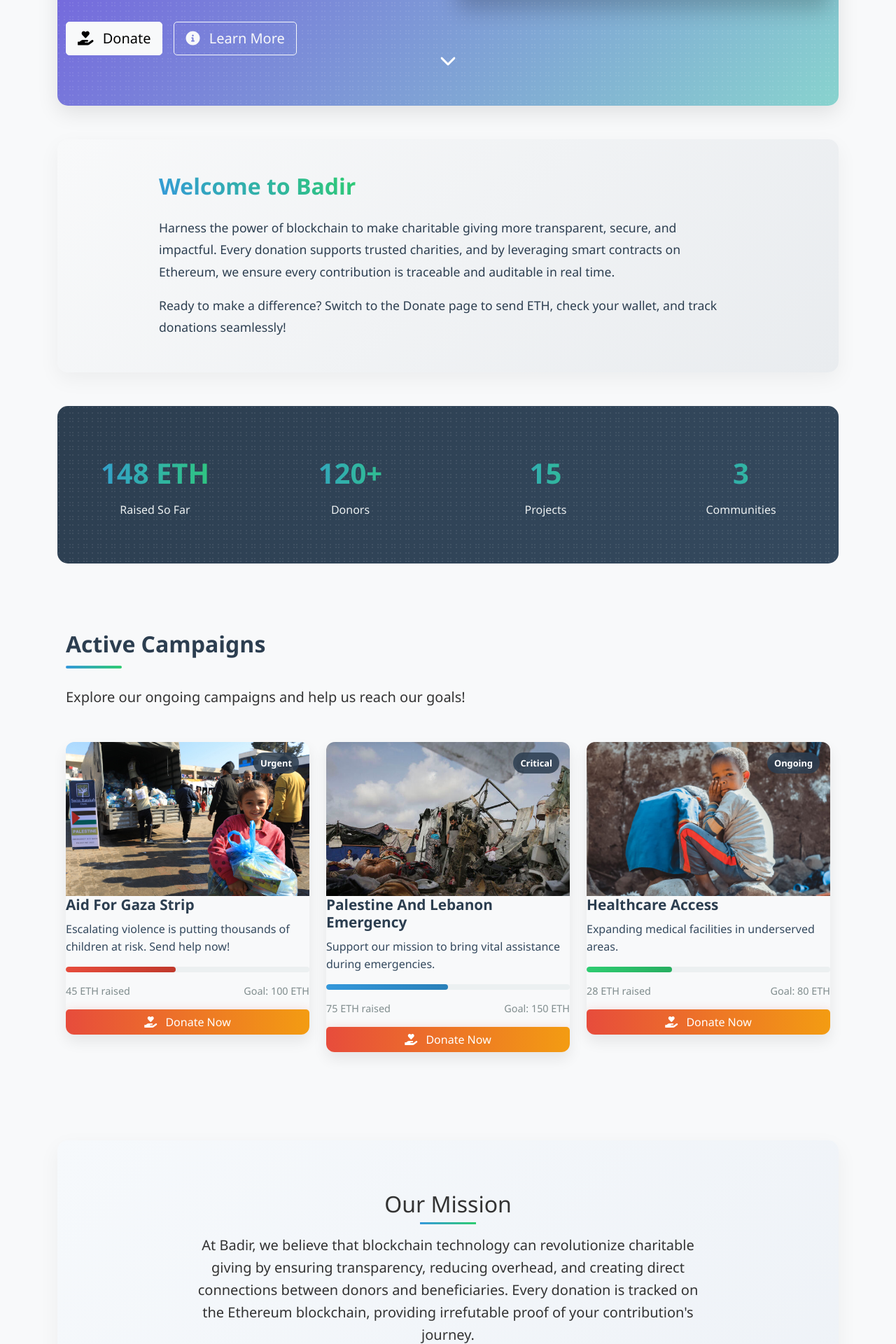
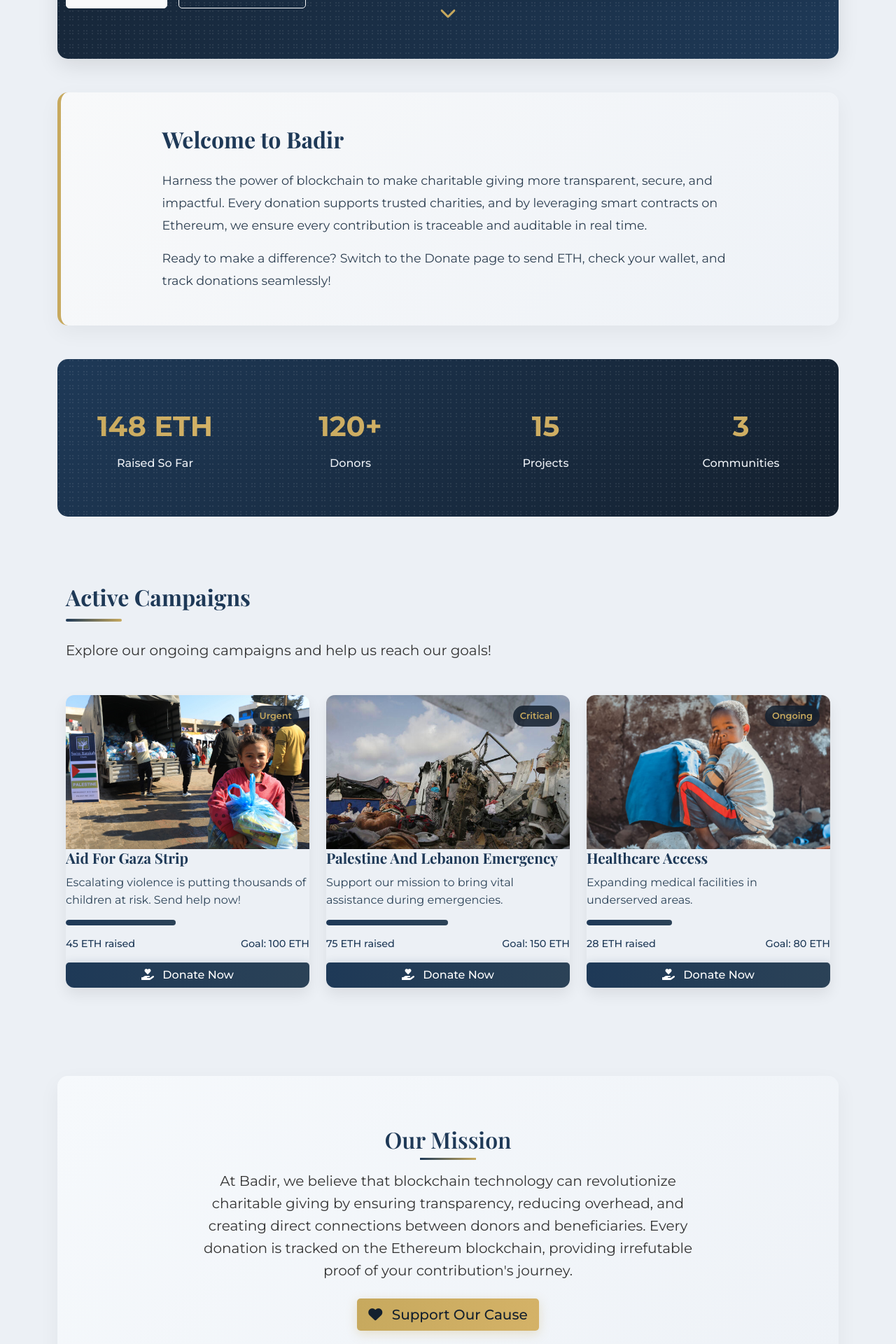
Before and after one commit to yaracyber/Badir, a Flask app: page / in a window 1280 px wide. Shown: the part 542-2462 px from the top of the page at 70% size. Run offline with Flask 3, Linux system fonts and the light colour scheme; some libraries are stand-ins or nearby versions.

Commit message:
Implement new color scheme and fonts to enhance website appearance
Updates CSS styles to apply a navy and gold color palette with new Montserrat and Playfair Display fonts.

Replit-Commit-Author: Agent
Replit-Commit-Session-Id: ef7892f4-4032-40d0-9159-4cc6e0c86c91
Replit-Commit-Screenshot-Url: https://storage.googleapis.com/screenshot-production-us-central1/5538cc59-1f78-4152-bb87-f1d94306d65e/18414b87-fc66-42c6-ab13-44e6e264b124.jpg

```diff
--- a/static/css/styles.css
+++ b/static/css/styles.css
@@ -5,45 +5,76 @@
 
 /* General Styles */
 :root {
-    --primary-color: #3498db;
-    --secondary-color: #2ecc71;
-    --dark-color: #2c3e50;
-    --light-color: #ecf0f1;
-    --danger-color: #e74c3c;
-    --warning-color: #f39c12;
-    --info-color: #3498db;
-    --success-color: #2ecc71;
+    /* New luxury navy and gold color palette */
+    --primary-color: #1E3957; /* Deep navy blue */
+    --secondary-color: #C7A95E; /* Gold accent */
+    --dark-color: #14202E; /* Very dark navy */
+    --light-color: #ECF0F5; /* Light gray with blue tint */
+    --accent-color-1: #A5B2BD; /* Slate blue gray */
+    --accent-color-2: #88A9C3; /* Dusty blue */
+    --accent-color-3: #2B4257; /* Medium navy */
+    --danger-color: #D3735B; /* Muted red */
+    --warning-color: #D4B267; /* Muted gold */
+    --info-color: #88A9C3; /* Dusty blue */
+    --success-color: #6A8E7F; /* Muted green */
+
+    /* Color codes from the image */
+    --color-light-slate: #A5B2BD; /* #A5B2BD */
+    --color-dusty-blue: #88A9C3; /* #88A9C3 */
+    --color-medium-navy: #4A536A; /* #4A536A */
+    --color-navy: #2B4257; /* #2B4257 */
+    --color-deep-navy: #1E3957; /* #1E3957 */
+    --color-darkest-navy: #14202E; /* #14202E */
+    --color-gold: #C7A95E; /* Gold color */
 }
 
 body {
-    font-family: 'Segoe UI', Tahoma, Geneva, Verdana, sans-serif;
+    font-family: 'Montserrat', 'Segoe UI', Tahoma, Geneva, Verdana, sans-serif;
     line-height: 1.6;
     color: #333;
-    background-color: #f8f9fa;
+    background-color: var(--light-color);
+}
+
+h1, h2, h3, h4, h5, h6 {
+    font-family: 'Playfair Display', serif;
+    font-weight: 600;
 }
 
 /* Custom Text Colors */
-.text-purple {
-    color: #8e44ad;
+.text-gold {
+    color: var(--color-gold);
+}
+
+.text-navy {
+    color: var(--color-deep-navy);
 }
 
 /* Navigation */
 .navbar {
-    box-shadow: 0 2px 10px rgba(0, 0, 0, 0.1);
+    background-color: var(--dark-color) !important;
+    box-shadow: 0 2px 10px rgba(0, 0, 0, 0.15);
 }
 
 .navbar-brand {
     font-weight: 700;
     font-size: 1.5rem;
+    color: var(--color-gold) !important;
 }
 
 .nav-link {
     font-weight: 500;
     transition: all 0.3s ease;
+    color: var(--light-color) !important;
 }
 
 .nav-link:hover {
     transform: translateY(-2px);
+    color: var(--color-gold) !important;
+}
+
+.nav-link.active {
+    color: var(--color-gold) !important;
+    font-weight: 600;
 }
 
 /* Hero Section */
@@ -75,27 +108,45 @@ body {
 }
 
 .btn-primary {
-    background-color: var(--primary-color);
-    border-color: var(--primary-color);
+    background-color: var(--color-deep-navy);
+    border-color: var(--color-deep-navy);
+    color: white;
 }
 
 .btn-primary:hover {
-    background-color: #2980b9;
-    border-color: #2980b9;
+    background-color: var(--color-darkest-navy);
+    border-color: var(--color-darkest-navy);
     transform: translateY(-2px);
     box-shadow: 0 4px 8px rgba(0, 0, 0, 0.1);
 }
 
-.btn-success {
-    background-color: var(--secondary-color);
-    border-color: var(--secondary-color);
+.btn-outline-primary {
+    border-color: var(--color-deep-navy);
+    color: var(--color-deep-navy);
 }
 
-.btn-success:hover {
-    background-color: #27ae60;
-    border-color: #27ae60;
+.btn-outline-primary:hover {
+    background-color: var(--color-deep-navy);
+    color: white;
     transform: translateY(-2px);
     box-shadow: 0 4px 8px rgba(0, 0, 0, 0.1);
+}
+
+.btn-success, .btn-donate {
+    background-color: var(--color-gold) !important;
+    border-color: var(--color-gold) !important;
+    color: var(--color-darkest-navy) !important;
+}
+
+.btn-success:hover, .btn-donate:hover {
+    background-color: #D4B267 !important;
+    border-color: #D4B267 !important;
+    transform: translateY(-2px);
+    box-shadow: 0 4px 8px rgba(0, 0, 0, 0.1);
+}
+
+.btn-outline-light:hover {
+    color: var(--color-deep-navy) !important;
 }
 
 /* Progress Bar */
--- a/templates/index.html
+++ b/templates/index.html
@@ -5,7 +5,7 @@
 {% block extra_css %}
 <style>
     .gradient-hero {
-        background: linear-gradient(135deg, #6e45e2 0%, #88d3ce 100%);
+        background: linear-gradient(135deg, #14202E 0%, #1E3957 100%);
         border-radius: 15px;
         box-shadow: 0 10px 30px rgba(0, 0, 0, 0.1);
         overflow: hidden;
@@ -29,12 +29,13 @@
     }
 
     .hero-title {
-        background: linear-gradient(to right, #fff, #e0e0e0);
+        background: linear-gradient(to right, #fff, #C7A95E);
         -webkit-background-clip: text;
         -webkit-text-fill-color: transparent;
         background-clip: text;
         color: transparent;
         font-weight: 800;
+        font-family: 'Playfair Display', serif;
     }
 
     .feature-card {
@@ -69,27 +70,40 @@
     }
 
     .transparent-card .card-title::after {
-        background: linear-gradient(to right, #3498db, #2ecc71);
+        background: linear-gradient(to right, #1E3957, #C7A95E);
     }
 
     .community-card .card-title::after {
-        background: linear-gradient(to right, #e74c3c, #f39c12);
+        background: linear-gradient(to right, #1E3957, #C7A95E);
     }
 
     .innovation-card .card-title::after {
-        background: linear-gradient(to right, #9b59b6, #3498db);
+        background: linear-gradient(to right, #1E3957, #C7A95E);
     }
 
     .mission-gradient {
         background: linear-gradient(135deg, #f6f9fc 0%, #eef2f7 100%);
         border-radius: 15px;
         box-shadow: 0 10px 30px rgba(0, 0, 0, 0.05);
+        position: relative;
+    }
+
+    .mission-gradient::after {
+        content: "";
+        position: absolute;
+        bottom: 0;
+        left: 0;
+        width: 100%;
+        height: 5px;
+        background: linear-gradient(to right, #1E3957, #C7A95E);
+        border-radius: 0 0 15px 15px;
     }
 
     .mission-title {
         position: relative;
         display: inline-block;
         margin-bottom: 1.5rem;
+        color: #1E3957;
     }
 
     .mission-title::after {
@@ -100,35 +114,36 @@
         transform: translateX(-50%);
         width: 80px;
         height: 3px;
-        background: linear-gradient(to right, #3498db, #2ecc71);
+        background: linear-gradient(to right, #1E3957, #C7A95E);
     }
 
     .btn-donate {
-        background: linear-gradient(to right, #3498db, #2ecc71);
+        background: linear-gradient(to right, #C7A95E, #D4B267) !important;
         border: none;
-        box-shadow: 0 4px 15px rgba(52, 152, 219, 0.3);
+        box-shadow: 0 4px 15px rgba(199, 169, 94, 0.3);
         transition: all 0.3s ease;
+        color: #14202E !important;
     }
 
     .btn-donate:hover {
         transform: translateY(-2px);
-        box-shadow: 0 8px 20px rgba(52, 152, 219, 0.4);
+        box-shadow: 0 8px 20px rgba(199, 169, 94, 0.4);
     }
 
     .btn-secondary-gradient {
-        background: linear-gradient(to right, #e74c3c, #f39c12);
+        background: linear-gradient(to right, #1E3957, #2B4257);
         border: none;
-        box-shadow: 0 4px 15px rgba(231, 76, 60, 0.3);
+        box-shadow: 0 4px 15px rgba(30, 57, 87, 0.3);
         transition: all 0.3s ease;
     }
 
     .btn-secondary-gradient:hover {
         transform: translateY(-2px);
-        box-shadow: 0 8px 20px rgba(231, 76, 60, 0.4);
+        box-shadow: 0 8px 20px rgba(30, 57, 87, 0.4);
     }
 
     .stats-counter {
-        background: linear-gradient(135deg, #2c3e50 0%, #34495e 100%);
+        background: linear-gradient(135deg, #1E3957 0%, #14202E 100%);
         border-radius: 15px;
         padding: 3rem 0;
         position: relative;
@@ -158,7 +173,7 @@
         font-size: 2.5rem;
         font-weight: 700;
         margin-bottom: 0.5rem;
-        background: linear-gradient(to right, #3498db, #2ecc71);
+        background: linear-gradient(to right, #C7A95E, #D4B267);
         -webkit-background-clip: text;
         -webkit-text-fill-color: transparent;
         background-clip: text;
@@ -166,12 +181,12 @@
     }
 
     .counter-label {
-        color: #ecf0f1;
+        color: #ECF0F5;
         font-weight: 500;
     }
 
     .cta-gradient {
-        background: linear-gradient(135deg, #3498db 0%, #2ecc71 100%);
+        background: linear-gradient(135deg, #14202E 0%, #1E3957 100%);
         border-radius: 15px;
         box-shadow: 0 10px 30px rgba(0, 0, 0, 0.1);
         overflow: hidden;
@@ -197,7 +212,7 @@
     .floating-eth {
         position: absolute;
         font-size: 6rem;
-        color: rgba(255, 255, 255, 0.1);
+        color: rgba(199, 169, 94, 0.1);
         z-index: 0;
     }
 
@@ -233,7 +248,7 @@
         bottom: 30px;
         left: 50%;
         transform: translateX(-50%);
-        color: white;
+        color: #C7A95E;
         font-size: 1.5rem;
         animation: bounce 2s infinite;
         cursor: pointer;
@@ -253,24 +268,22 @@
     }
 
     .welcome-section {
-        background: linear-gradient(135deg, #f8f9fa 0%, #e9ecef 100%);
+        background: linear-gradient(135deg, #f8f9fa 0%, #eef2f7 100%);
         border-radius: 15px;
         padding: 3rem;
         margin-top: 3rem;
         box-shadow: 0 10px 30px rgba(0, 0, 0, 0.05);
         position: relative;
         overflow: hidden;
+        border-left: 5px solid #C7A95E;
     }
 
     .welcome-title {
         position: relative;
         font-weight: 800;
         margin-bottom: 1.5rem;
-        background: linear-gradient(45deg, #3498db, #2ecc71);
-        -webkit-background-clip: text;
-        -webkit-text-fill-color: transparent;
-        background-clip: text;
-        display: inline-block;
+        color: #1E3957;
+        font-family: 'Playfair Display', serif;
     }
 
     .welcome-text {
@@ -314,8 +327,8 @@
         position: absolute;
         top: 15px;
         right: 15px;
-        background: rgba(44, 62, 80, 0.85);
-        color: white;
+        background: rgba(20, 32, 46, 0.85);
+        color: #C7A95E;
         padding: 5px 10px;
         border-radius: 20px;
         font-size: 0.8rem;
@@ -325,7 +338,7 @@
     .campaign-progress {
         height: 8px;
         border-radius: 4px;
-        background: #ecf0f1;
+        background: #ECF0F5;
         margin: 15px 0;
         overflow: hidden;
     }
@@ -336,33 +349,35 @@
     }
 
     .progress-gaza {
-        background: linear-gradient(to right, #e74c3c, #c0392b);
+        background: linear-gradient(to right, #1E3957, #2B4257);
         width: 45%;
     }
 
     .progress-palestine {
-        background: linear-gradient(to right, #3498db, #2980b9);
+        background: linear-gradient(to right, #1E3957, #2B4257);
         width: 50%;
     }
 
     .progress-healthcare {
-        background: linear-gradient(to right, #2ecc71, #27ae60);
+        background: linear-gradient(to right, #1E3957, #2B4257);
         width: 35%;
     }
 
     .campaign-stats {
         display: flex;
         justify-content: space-between;
-        color: #7f8c8d;
+        color: #1E3957;
         font-size: 0.9rem;
         margin-bottom: 15px;
+        font-weight: 500;
     }
 
     .campaign-title {
         font-weight: 700;
         font-size: 1.3rem;
         margin-bottom: 10px;
-        color: #2c3e50;
+        color: #1E3957;
+        font-family: 'Playfair Display', serif;
     }
 
     .campaign-section-title {
@@ -370,7 +385,8 @@
         display: inline-block;
         font-weight: 800;
         margin-bottom: 2.5rem;
-        color: #2c3e50;
+        color: #1E3957;
+        font-family: 'Playfair Display', serif;
     }
 
     .campaign-section-title::after {
@@ -380,14 +396,39 @@
         left: 0;
         width: 80px;
         height: 4px;
-        background: linear-gradient(to right, #3498db, #2ecc71);
+        background: linear-gradient(to right, #1E3957, #C7A95E);
         border-radius: 2px;
     }
 
     .campaign-description {
-        color: #34495e;
+        color: #2B4257;
         margin-bottom: 15px;
         line-height: 1.6;
+    }
+
+    /* Gold accents */
+    .gold-accent {
+        color: #C7A95E;
+    }
+
+    /* Navy backgrounds */
+    .bg-navy {
+        background-color: #1E3957;
+    }
+
+    .bg-dark-navy {
+        background-color: #14202E;
+    }
+
+    /* Text elements */
+    .display-4 {
+        font-family: 'Playfair Display', serif;
+        font-weight: 700;
+    }
+
+    .lead {
+        font-family: 'Montserrat', sans-serif;
+        font-weight: 400;
     }
 </style>
 {% endblock %}
--- a/templates/layout.html
+++ b/templates/layout.html
@@ -11,6 +11,11 @@
     <!-- Font Awesome for icons -->
     <link rel="stylesheet" href="https://cdnjs.cloudflare.com/ajax/libs/font-awesome/6.0.0/css/all.min.css">
 
+    <!-- Google Fonts -->
+    <link rel="preconnect" href="https://fonts.googleapis.com">
+    <link rel="preconnect" href="https://fonts.gstatic.com" crossorigin>
+    <link href="https://fonts.googleapis.com/css2?family=Montserrat:wght@300;400;500;600;700&family=Playfair+Display:wght@400;500;600;700&display=swap" rel="stylesheet">
+
     <!-- Custom CSS -->
     <link rel="stylesheet" href="{{ url_for('static', filename='css/styles.css') }}">
 
```
Also changed, not shown: other parts of static/css/styles.css (+29 -6 lines), other parts of templates/layout.html (+17 -17 lines), attached_assets/image_1747505280949.png (added).
